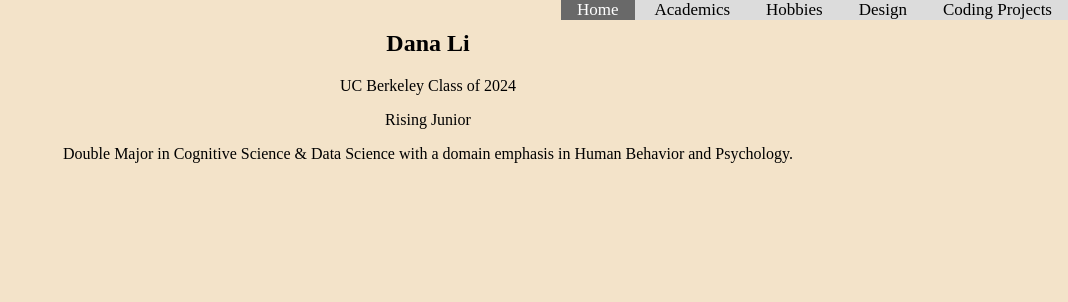
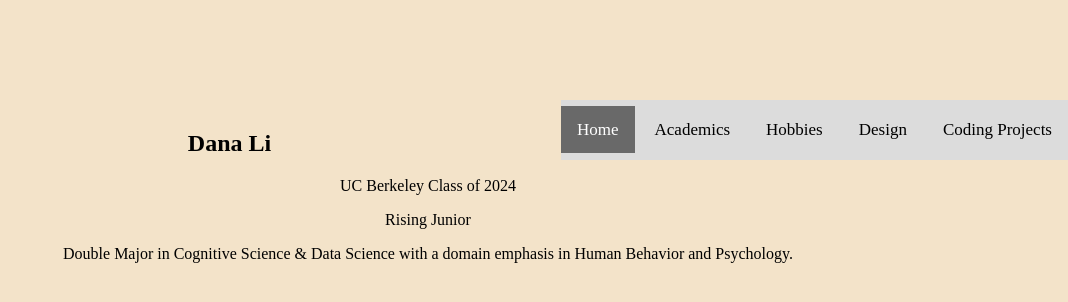
Before and after one commit to td-dana/portfolio, a plain HTML site: page index.html in a window 1280 px wide. Shown: the whole page, without its empty margins (212-1280 px from the left). Drawn offline with Linux system fonts and the light colour scheme.

Commit message:
bar height & margin

```diff
--- a/style.css
+++ b/style.css
@@ -8,6 +8,7 @@
   background-color: #DCDCDC;
   float: right;
   overflow: hidden;
+  height: 60px;
 }
 
 .topnav a {
@@ -16,6 +17,7 @@
   padding: 14px 16px;
   text-decoration: none;
   font-size: 17px;
+  line-height: 60px;
 }
 
 .topnav a:hover {
@@ -30,7 +32,7 @@
 
 .center-blob {
   text-align: center;
-  margin: auto;
+  margin: 100px;
   padding: 10px;
 }
 /*
```
